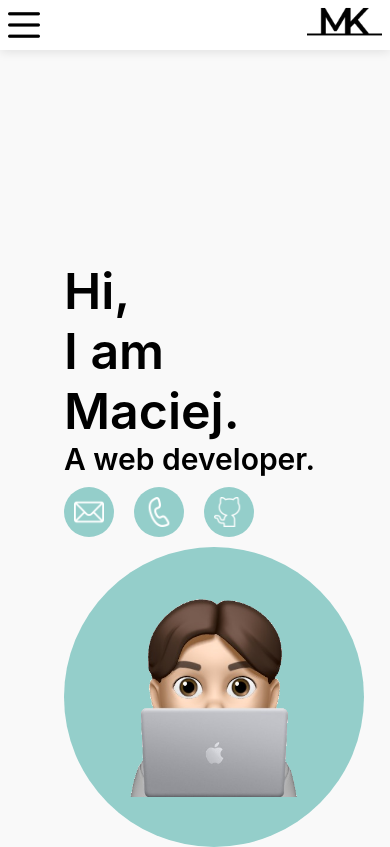
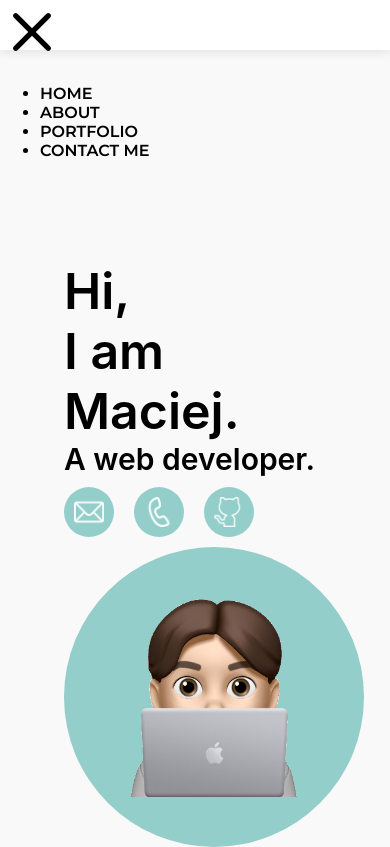
Before and after one commit to matthias2003/portfolio, a React (Create React App) app: page / in a window 390 px wide. Both pictures are taken after a click on the picture 23 px from the left and 25 px from the top of the page. Built offline with nearby package versions, Linux system fonts and the light colour scheme.

Commit message:
Added logic to changing navbars beetwen devices

```diff
--- a/src/Components/HomePage/HomePage.css
+++ b/src/Components/HomePage/HomePage.css
@@ -51,10 +51,6 @@
   height: auto;
 }
 
-.image__wrap {
-  position: relative;
-}
-
 .image__wrap > * {
   transition: all 0.2s linear;
 }
--- a/src/Components/MobileNav/MobileNav.css
+++ b/src/Components/MobileNav/MobileNav.css
@@ -5,3 +5,17 @@
 .container .nav__mobile__logo {
     width:75px;
 }
+
+.container .side__nav {
+    width: 70%;
+    background-color: white;
+    position: absolute;
+    top: 0;
+    left: 0;
+    height: 100%;
+    display: none;
+}
+
+.container .nav__mobile__close {
+    width: 32px;
+}
--- a/src/Components/MobileNav/MobileNav.js
+++ b/src/Components/MobileNav/MobileNav.js
@@ -1,21 +1,44 @@
 import './MobileNav.css';
 import { Link } from 'react-router-dom';
 import hamburger from '../../Assets/hamburger.png';
+import close from '../../Assets/reject.png';
 import logo from '../../Assets/logo.png';
+import { useState } from 'react';
 
 function MobileNav() {
 
-    const sideNavHandle = () => {
+    const [menuIsClicked, setmenuIsClicked] = useState(false);
 
+    const sideNavHandle = (target) => {
+        console.log(target)
+        if (target === 'open') {
+            setmenuIsClicked(true)
+        } else {
+            setmenuIsClicked(false)
+        }
     }
 
-
-    return(
-        <div className='container'>
-            <img onClick={sideNavHandle} className='nav__mobile__hamburger' src={hamburger} />
-            <Link to='/'><img className='nav__mobile__logo' src={logo} alt='Logo'/></Link>
-        </div>
-    )
+    if (menuIsClicked === true) {
+        return(
+            <div className='side__nav'>
+                <img onClick={() => sideNavHandle('close')} className='nav__mobile__close' src={close} alt='Close icon'/>
+                <ul>
+                    <li>HOME</li>
+                    <li>ABOUT</li>
+                    <li>PORTFOLIO</li>
+                    <li>CONTACT ME</li>
+                </ul>
+            </div>
+        )
+    }
+    else if (menuIsClicked === false){
+        return(
+            <div className='container'>
+                <img onClick={() => sideNavHandle('open')} className='nav__mobile__hamburger' src={hamburger} />
+                <Link to='/'><img className='nav__mobile__logo' src={logo} alt='Logo'/></Link>
+            </div>
+        )
+    }
 }
 
 export default MobileNav;
```
Also changed, not shown: src/Assets/reject.png (added).
